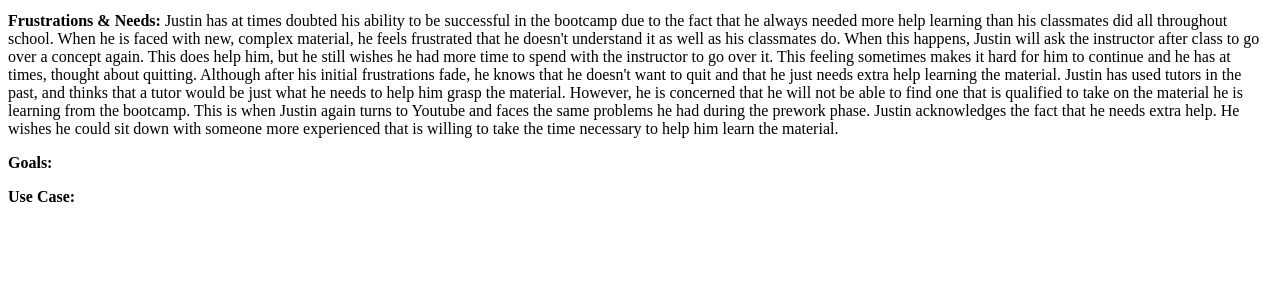
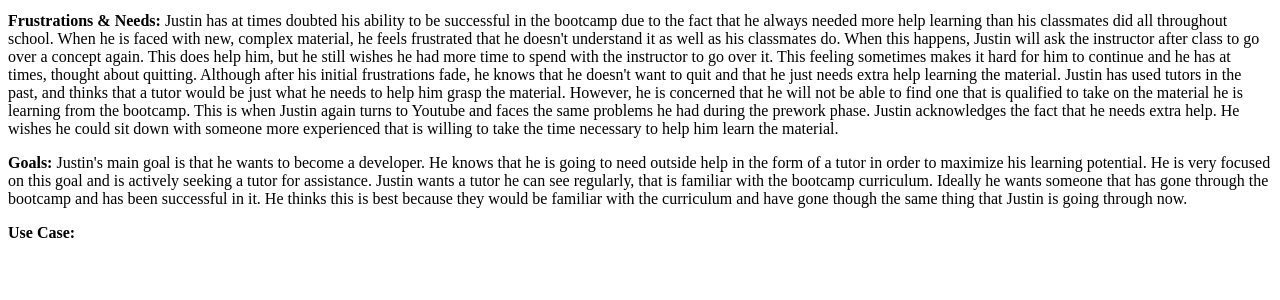
Before and after one commit to MartyBonacci/deepdivetutor, a PHP site: page /justin.php in a window 1280 px wide. Shown: the part 357-657 px from the top of the page. Run offline with PHP 8.4, Linux system fonts and the light colour scheme.

Commit message:
added goals to student Justin's persona

```diff
--- a/epic/persona-files/justin.php
+++ b/epic/persona-files/justin.php
@@ -38,7 +38,12 @@
 			when Justin again turns to Youtube and faces the same problems he had during the prework phase. Justin
 			acknowledges the fact that he needs extra help. He wishes he could sit down with someone more experienced
 			that is willing to take the time necessary to help him learn the material.</p>
-		<p><strong>Goals: </strong></p>
+		<p><strong>Goals: </strong>Justin's main goal is that he wants to become a developer. He knows that he is
+			going to need outside help in the form of a tutor in order to maximize his learning potential. He is very
+			focused on this goal and is actively seeking a tutor for assistance. Justin wants a tutor he can see
+			regularly, that is familiar with the bootcamp curriculum. Ideally he wants someone that has gone through the
+			bootcamp and has been successful in it. He thinks this is best because they would be familiar with the
+			curriculum and have gone though the same thing that Justin is going through now.</p>
 		<!-- maybe put this in user-stories? -->
 		<p><strong>Use Case: </strong></p>
 	</body>
```
